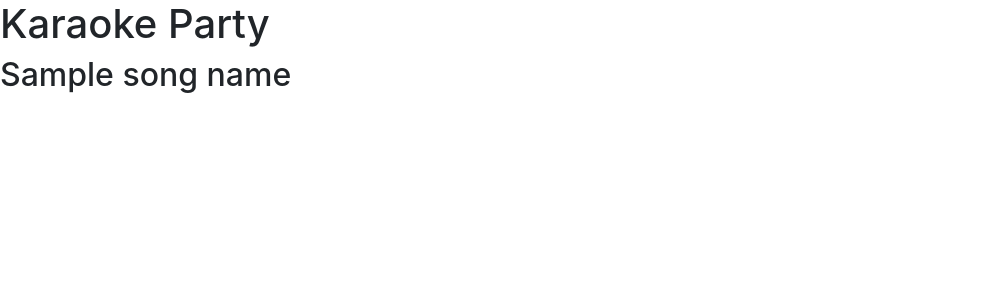
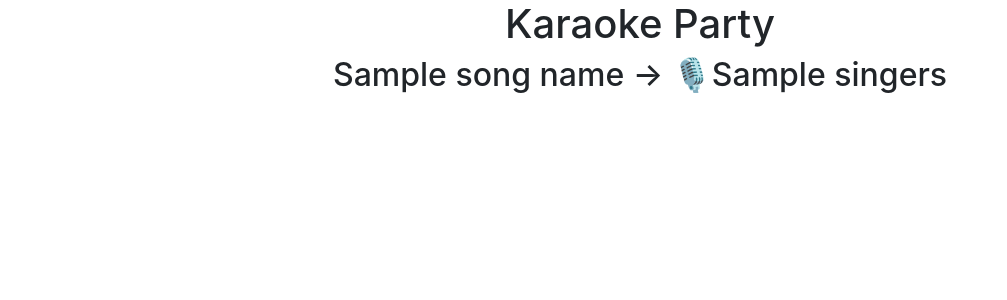
Before and after one commit to Chawiry/KaraokeParty, a Flask app: template templates/visualizer.html in a window 1280 px wide. Shown: the top 300 px of the page, without its empty margins (0-1007 px from the left). Run offline with Flask 3, Linux system fonts and the light colour scheme; the template is opened without the code that fills it: most values are stand-ins (such as "Sample title", 1, 10 or a date in 2020); some libraries are stand-ins or nearby versions.

Commit message:
Added Singers to db, Queue list (/queue), Vizualiser (/visualizer) && added fallback for when videos cant be embed

```diff
--- a/app.py
+++ b/app.py
@@ -9,6 +9,8 @@ import io
 import socket
 
 app = Flask(__name__)
+
+Song_queue_indexes = {"song_name": 0, "queue_pos": 1, "song_url": 2, "singers": 3}
 
 
 def createDBTables():
@@ -53,12 +55,16 @@ def queue():
     song_queue = []
     with sqlite3.connect("song_queue.db") as conn:
         cursor = conn.cursor()
-        song_queue = cursor.execute("SELECT song_name FROM song_queue").fetchall()
+        song_queue = cursor.execute("SELECT * FROM song_queue").fetchall()
 
     songs = ""
     for song in song_queue:
-        songs += f"{song[0]}*^%"  #### *^% is only a separator to split without the risk of spliting a song name on the queue.html file
+        singers = str(song[Song_queue_indexes["singers"]])
 
+        if singers.strip() == "":
+            songs += f"{song[Song_queue_indexes['song_name']]}*^%"  #### *^% is only a separator to split without the risk of spliting a song name on the queue.html file
+        else:
+            songs += f"{song[Song_queue_indexes['song_name']]} → 🎙️{singers}*^%"
     songs = songs[0:-3]
     return render_template("queue.html", songs=songs)
 
@@ -66,17 +72,23 @@ def queue():
 @app.route("/add_to_queue", methods=["POST"])
 def add_to_queue():
     # Handles POST requests to add song to queue db
-    song_name = request.form.get("song_name")
-    song_url = request.form.get("song_url")
+    song_name = str(request.form.get("song_name"))
+    song_url = str(request.form.get("song_url"))
+    singers = str(request.form.get("singers"))
 
     if song_name and song_url:
-        if add_song_to_db(song_name, song_url):
+        if add_song_to_db(song_name, song_url, singers):
             return render_template("succes.html")
         return render_template("error.html")
-    return render_template("error.html")
+    return error_message(
+        title="Information is missing!",
+        message="You need to provide a name and a url for your song",
+        redirect_time=10,
+        redirect_location="queue",
+    )
 
 
-def add_song_to_db(song_name, song_url):
+def add_song_to_db(song_name, song_url, singers):
     with sqlite3.connect("song_queue.db") as conn:
         cursor = conn.cursor()
         conn.execute("BEGIN")
@@ -86,8 +98,8 @@ def add_song_to_db(song_name, song_url):
             rows = cursor.fetchall()
             queue_pos = len(rows)
             cursor.execute(
-                "INSERT INTO song_queue(song_name, queue_pos, song_url) VALUES(?, ?, ?)",
-                (song_name, queue_pos, song_url),
+                "INSERT INTO song_queue(song_name, queue_pos, song_url, singers) VALUES(?, ?, ?, ?)",
+                (song_name, queue_pos, song_url, singers),
             )
 
             conn.commit()
@@ -104,10 +116,13 @@ def visualizer():
 
         row = cursor.execute("SELECT * FROM song_queue WHERE queue_pos=0;").fetchone()
         if row:
-            id = parse_id(row[2])  # index 2 of the tuple should be song url
-            name = row[0]  # index 0 should be song name
+            id = parse_id(row[Song_queue_indexes["song_url"]])
+            name = row[Song_queue_indexes["song_name"]]
+            singers = row[Song_queue_indexes["singers"]]
             if id:
-                return render_template("visualizer.html", song_id=id, song_name=name)
+                return render_template(
+                    "visualizer.html", song_id=id, song_name=name, singers=singers
+                )
             else:
                 advance_queue(name)
                 return error_message(
@@ -116,6 +131,7 @@ def visualizer():
                     redirect_time=60,
                     redirect_location="visualizer",
                 )
+    # TODO: Change this to a proper template
     return "<h1>No Songs on Queue</h1> <meta http-equiv='refresh' content='2;url=/'>"
 
 
--- a/templates/layout.html
+++ b/templates/layout.html
@@ -5,7 +5,7 @@
 <html lang = "en">
   <head>
     <meta name="viewport" content="initial-scale=1, width=device-width">
-    <title>hello</title>
+    <title>Karaoke Party</title>
   </head>
 
   <body>
--- a/templates/queue.html
+++ b/templates/queue.html
@@ -7,8 +7,12 @@
     <div>
       <form action="{{ url_for('add_to_queue') }}" method="post">
         <input type="text" name="song_name" autocomplete="off" required autofocus placeholder="Song Name">
+        <br>
         <input type="url" name="song_url" autocomplete="off" required autofocus placeholder="Song URL">
-        <!-- <input type=> -->
+        <br>
+        <label for="names">Enter names (comma-separated):</label><br>
+        <textarea name="singers" rows="4" cols="30" placeholder="Jose, Emilio, Diego"></textarea>
+
         <button type="submit">Confirm</button>
       </form>
     </div>
--- a/templates/visualizer.html
+++ b/templates/visualizer.html
@@ -1,9 +1,15 @@
 {% extends "layout.html" %}
 
 {% block body %}
+    <center>
     <h1>Karaoke Party</h1>
+    {% if singers != "" %}
+      <h2>{{ song_name }} → 🎙️{{ singers }}</h2>
+    {% else %}
       <h2>{{ song_name }}</h2>
+    {% endif %}
 
+    </center>
     <div id="player"></div>
     <script src="https://www.youtube.com/iframe_api"></script>
     <script>
@@ -20,7 +26,8 @@
           },
           events: {
             'onReady': onPlayerReady,
-            'onStateChange': onPlayerStateChange
+            'onStateChange': onPlayerStateChange,
+            'onError' : onPlayerError
           }
         });
       }
@@ -35,6 +42,11 @@
           player.getIframe().requestFullscreen();
         }
         if (event.data == YT.PlayerState.ENDED) {
+          advance_queue()
+        }
+      }
+
+      function advance_queue() {
         fetch('/advance_queue', {
           method: "POST",
           headers: {'Content-Type': 'application/json'},
@@ -44,9 +56,16 @@
             window.location.href = '{{ url_for('visualizer') }}'
           });
       }
+
+      function onPlayerError(event) {
+        if (event.data === 101 || event.data === 150)
+        {
+          document.getElementById('error').innerHTML = "<h3>Video can't be embeded, Please play on the official Youtube Page and Skip the song when ready <input type='button' value='Skip' onClick='advance_queue();' /> </h3>"
+        }
       }
 
     </script>
 
+    <div id="error" style="color: red;"></div>
 
 {% endblock %}
```
Also changed, not shown: README.md. Lines whose indentation alone changed are shown as unchanged.
